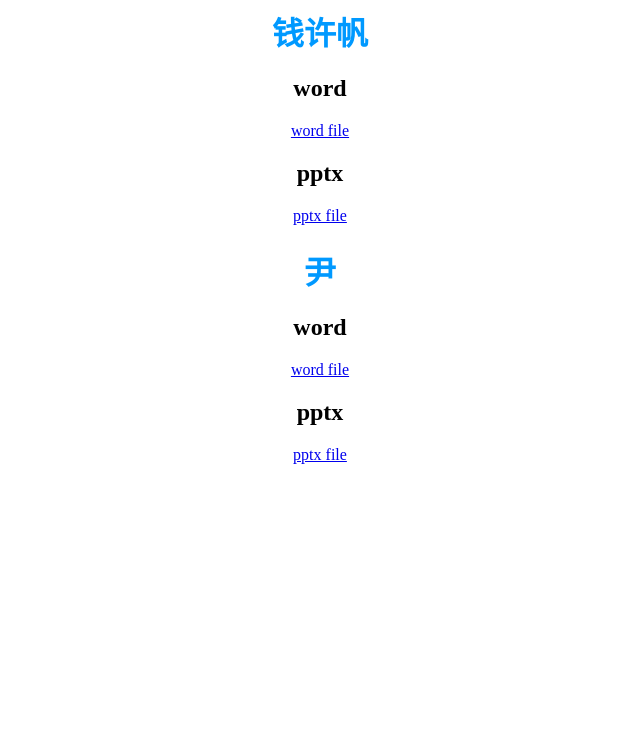
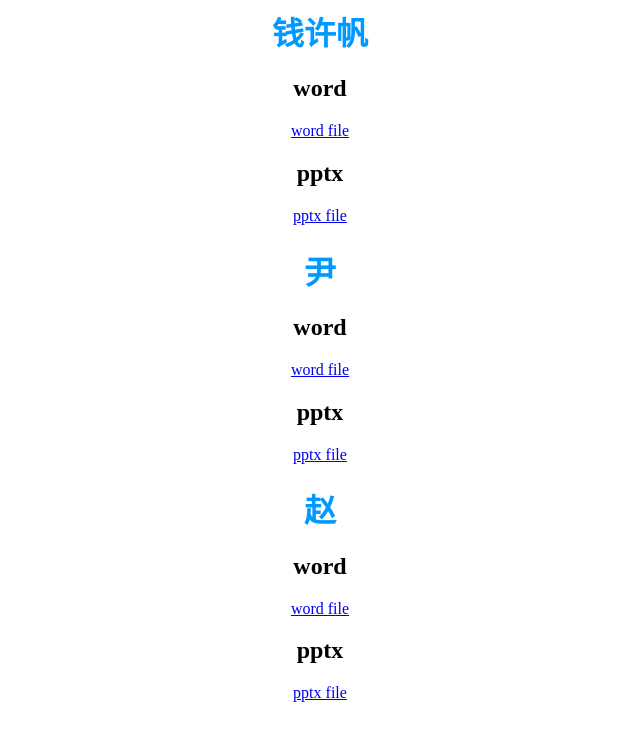
Before and after one commit to huakon/gakusyuu, a plain HTML site: page index.html in a window 1280 px wide. Shown: the whole page, without its empty margins (320-960 px from the left). Drawn offline with Linux system fonts and the light colour scheme.

Commit message:
Update index.html

```diff
--- a/index.html
+++ b/index.html
@@ -20,5 +20,10 @@
         <a href="file/456.docx"><p class="juzhong">word file</p></a>
         <h2 class="juzhong">pptx</h2>
         <a href="file/456.pptx"><p class="juzhong">pptx file</p></a>
+        <h1 class="juzhongred">赵</h1>
+        <h2 class="juzhong">word</h2>
+        <a href="file/789.docx"><p class="juzhong">word file</p></a>
+        <h2 class="juzhong">pptx</h2>
+        <a href="file/789.pptx"><p class="juzhong">pptx file</p></a>
     </body>
 </html>
```
